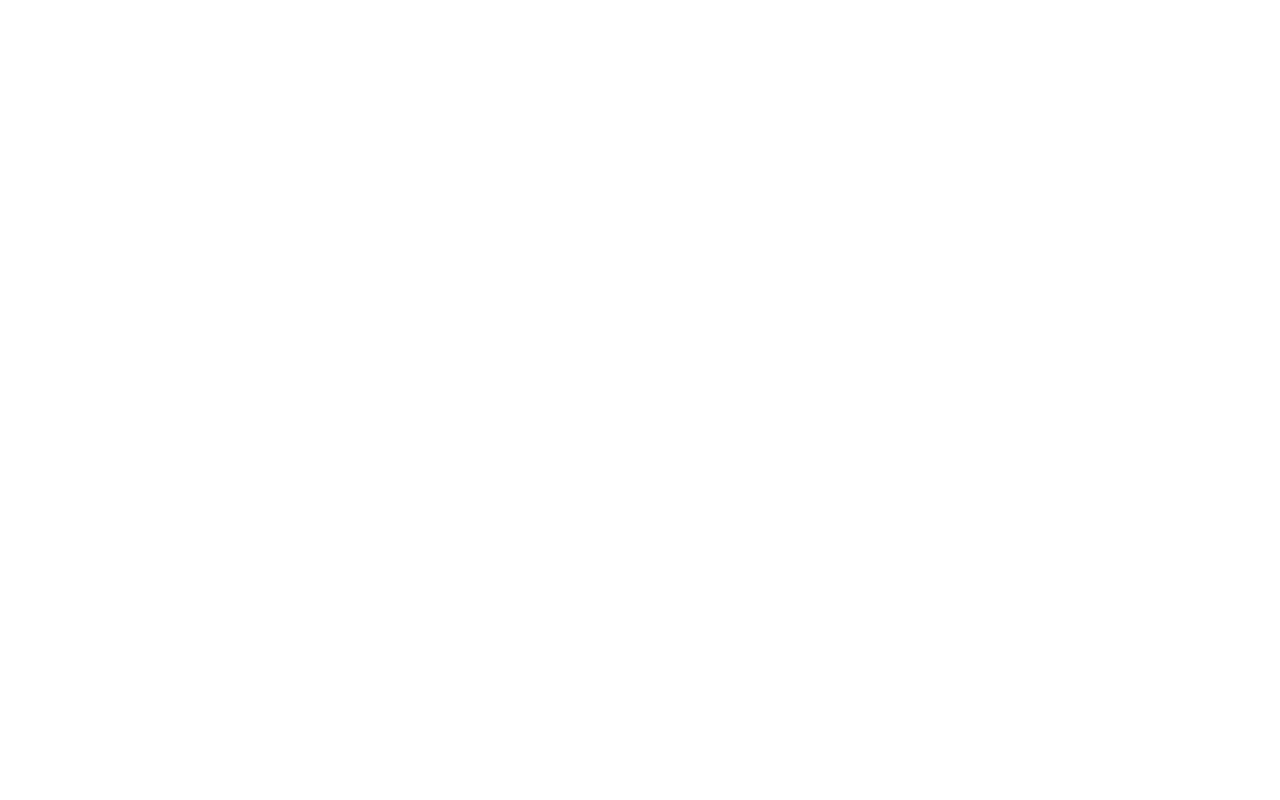
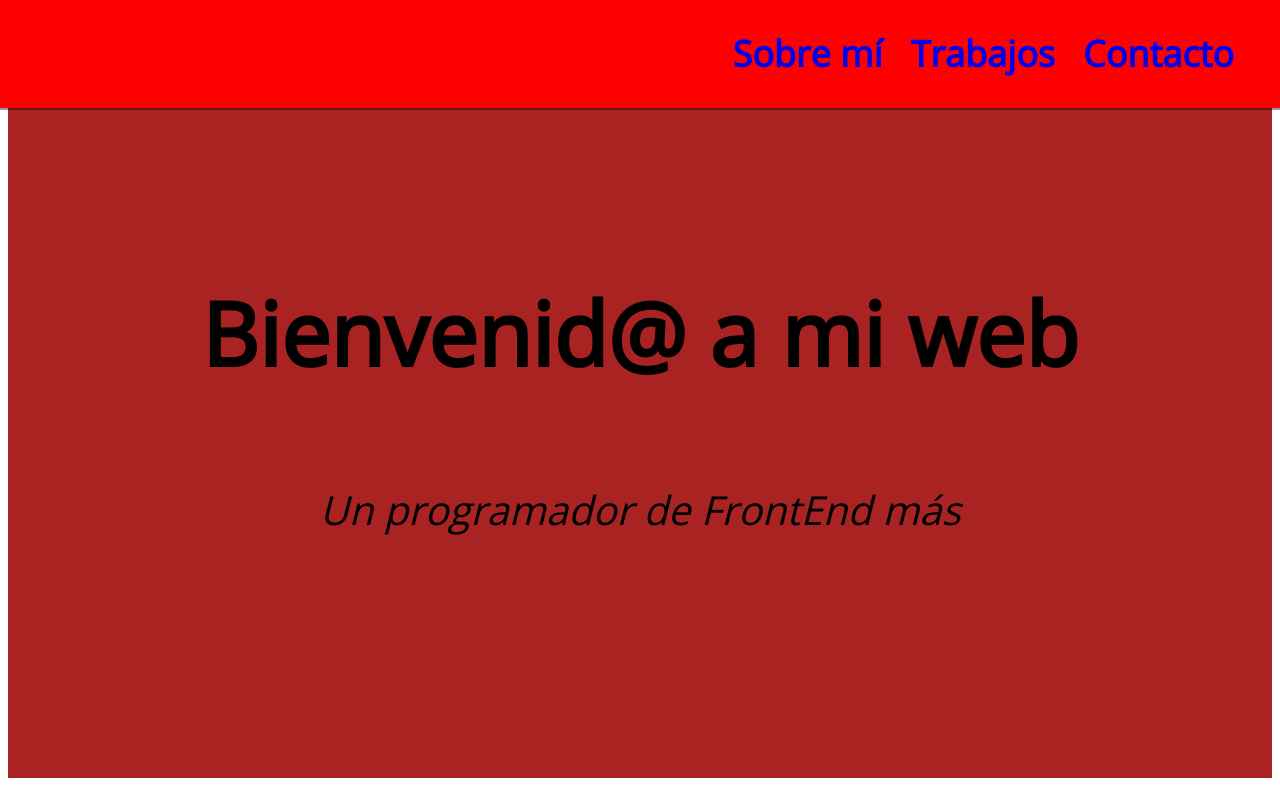
Before and after one commit to alextp97/Personal-Portfolio-ATP, a plain HTML site: page index.html in a window 1280 px wide. Drawn offline with nearby package versions, Linux system fonts and the light colour scheme.

Commit message:
Creación de la sección de bienvenida

```diff
--- a/index.html
+++ b/index.html
@@ -9,5 +9,26 @@
 </head>
 <body>
 
+    <!--Código para el menú de navegación-->
+    <nav id="navbar" class="nav">
+        <ul class="menu-nav">
+          <li>
+            <a href="#welcome-section">Sobre mí</a>
+          </li>
+          <li>
+            <a href="#proyectos">Trabajos</a>
+          </li>
+          <li>
+            <a href="#contacto">Contacto</a>
+          </li>
+        </ul>
+    </nav>
+
+    <!--Aquí comienza la sección de bienvenida-->
+    <section id="welcome-section">
+        <h1>Bienvenid@ a mi web</h1>
+        <p>Un programador de FrontEnd más</p>
+    </section>
+
 </body>
 </html>
--- a/style.css
+++ b/style.css
@@ -0,0 +1,80 @@
+@import url('https://fonts.googleapis.com/css2?family=Lobster&family=Open+Sans:wght@300&display=swap');
+
+/* Código para la parte del cuerpo y algunos elementos como h1, h2, etc */
+body {
+    display: block;
+    font-family: 'Lobster', cursive;
+    font-family: 'Open Sans', sans-serif;
+    font-size: 22px;
+    font-weight: 800;
+    line-height: 1;
+    color: black;
+  }
+
+  h1 {
+
+    font-weight: 800;
+    text-align: center;
+    font-family: 'Lobster', cursive;
+    font-family: 'Open Sans', sans-serif;
+
+  }
+
+  h1 {
+    font-size: 88px;
+  }
+
+/* Código del menú de navegación */
+.nav {
+
+    display: flex;
+    justify-content: flex-end;
+    position: fixed;
+    top: 0;
+    left: 0;
+    width: 100%;
+    background: red;
+    box-shadow: 0 2px 0 rgba(0, 0, 0, 0.4);
+}
+
+.menu-nav {
+
+    display: flex;
+    margin-right: 2rem;
+}
+
+.menu-nav li {
+
+    list-style-type: none;
+
+}
+
+.menu-nav a {
+
+    display: block;
+    font-size: 36px;
+    padding: 14px;
+    text-decoration: none;
+}
+
+
+/* Código para la sección de bienvenida */
+#welcome-section {
+    display: flex;
+    box-sizing: border-box;
+    flex-direction: column;
+    justify-content: center;
+    align-items: center;
+    width: 100%;
+    height: 35em;
+    background-color: rgb(170, 35, 35);
+
+  }
+
+#welcome-section > p {
+    font-size: 40px;
+    font-weight: 500;
+    font-style: italic;
+    font-family: 'Open Sans', sans-serif;
+    color: black;
+  }
```
